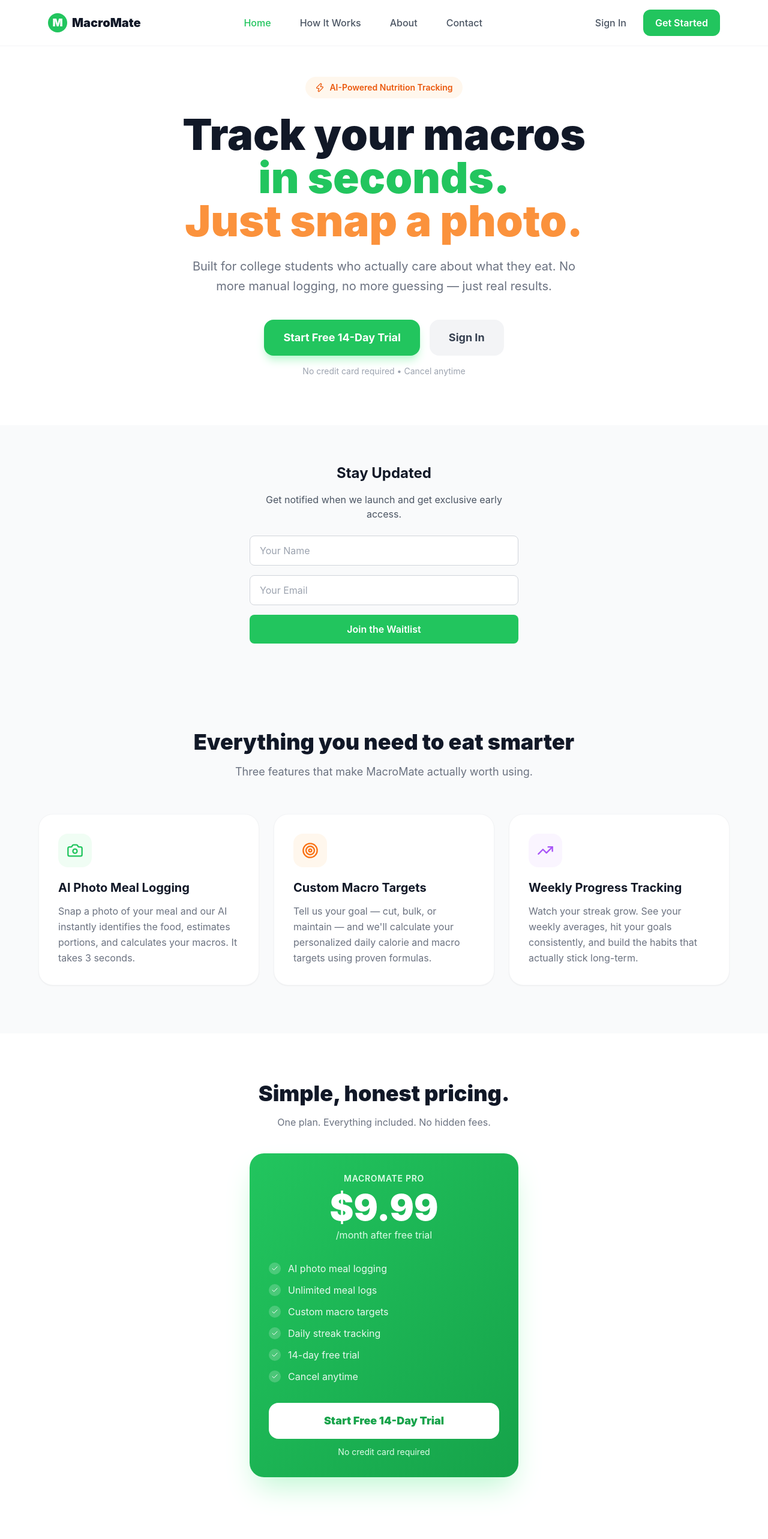
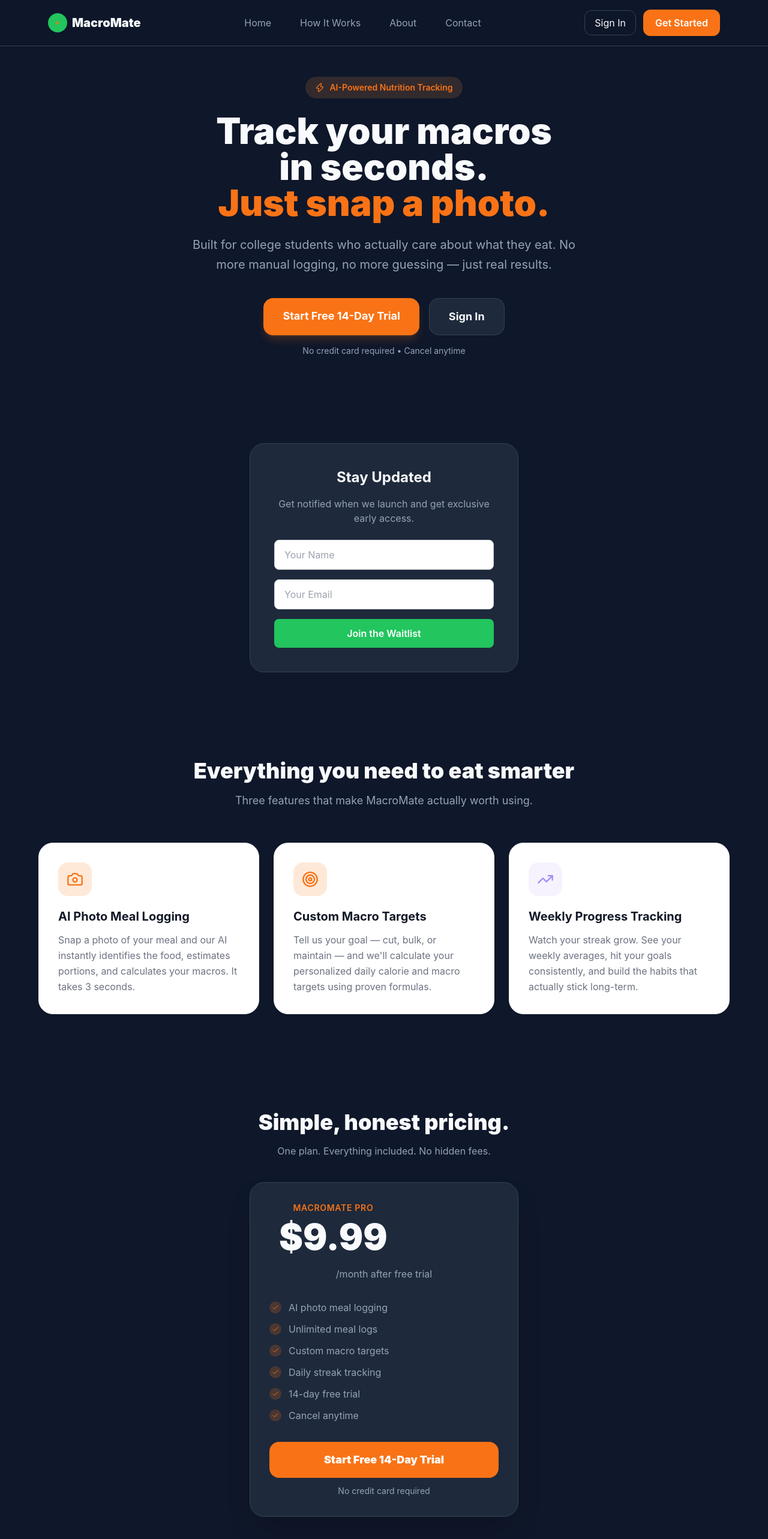
Before and after one commit to Cassini-Rajesh/MacroMate, a Next.js app: page / in a window 1280 px wide. Shown: the top 2566 px of the page at 60% size. Built offline with nearby package versions, Linux system fonts and the light colour scheme.

Commit message:
dark theme redesign with orange accents

```diff
--- a/app/globals.css
+++ b/app/globals.css
@@ -5,10 +5,43 @@
 @import url('https://fonts.googleapis.com/css2?family=Inter:wght@400;500;600;700;800;900&display=swap');
 
 :root {
-  --green-primary: #22c55e;
-  --orange-accent: #f97316;
+  --color-background: #0F172A;
+  --color-surface: #1E293B;
+  --color-border: #334155;
+  --color-accent: #F97316;
+  --color-accent-soft: #FB923C;
+  --color-success: #22C55E;
+  --color-danger: #EF4444;
+  --color-text-primary: #F8FAFC;
+  --color-text-secondary: #94A3B8;
+  --color-macro-blue: #3B82F6;
+  --color-macro-purple: #A78BFA;
+}
+
+html {
+  scroll-behavior: smooth;
 }
 
 body {
   font-family: 'Inter', sans-serif;
+  margin: 0;
+  min-height: 100vh;
+  background: var(--color-background);
+  color: var(--color-text-primary);
 }
+
+* {
+  box-sizing: border-box;
+}
+
+::selection {
+  background: rgba(249, 115, 22, 0.25);
+  color: var(--color-text-primary);
+}
+
+input,
+textarea,
+button,
+select {
+  font: inherit;
+}
--- a/app/layout.tsx
+++ b/app/layout.tsx
@@ -9,7 +9,7 @@ export const metadata: Metadata = {
 export default function RootLayout({ children }: { children: React.ReactNode }) {
   return (
     <html lang="en">
-      <body className="bg-white text-gray-900 antialiased">
+      <body className="bg-primary text-textPrimary antialiased">
         {children}
       </body>
     </html>
--- a/app/page.tsx
+++ b/app/page.tsx
@@ -5,33 +5,33 @@ import EmailCaptureForm from '../components/EmailCaptureForm'
 
 export default function LandingPage() {
   return (
-    <div className="min-h-screen bg-white">
+    <div className="min-h-screen bg-primary text-textPrimary">
       {/* Nav */}
-      <nav className="fixed top-0 w-full z-50 bg-white/80 backdrop-blur-md border-b border-gray-100">
+      <nav className="fixed top-0 w-full z-50 bg-primary/95 backdrop-blur-md border-b border-borderSlate">
         <div className="max-w-6xl mx-auto px-4 py-4 flex items-center justify-between">
           <div className="flex items-center gap-2">
             <Logo />
-            <span className="font-black text-xl text-gray-900">MacroMate</span>
+            <span className="font-black text-xl text-textPrimary">MacroMate</span>
           </div>
           <div className="flex items-center gap-6">
-            <Link href="/" className="text-green-500 font-medium hover:text-green-600 transition-colors px-3 py-2">
+            <Link href="/" className="text-textSecondary hover:text-textPrimary transition-colors px-3 py-2">
               Home
             </Link>
-            <Link href="/how-it-works" className="text-gray-600 font-medium hover:text-gray-900 transition-colors px-3 py-2">
+            <Link href="/how-it-works" className="text-textSecondary hover:text-textPrimary transition-colors px-3 py-2">
               How It Works
             </Link>
-            <Link href="/about" className="text-gray-600 font-medium hover:text-gray-900 transition-colors px-3 py-2">
+            <Link href="/about" className="text-textSecondary hover:text-textPrimary transition-colors px-3 py-2">
               About
             </Link>
-            <Link href="/contact" className="text-gray-600 font-medium hover:text-gray-900 transition-colors px-3 py-2">
+            <Link href="/contact" className="text-textSecondary hover:text-textPrimary transition-colors px-3 py-2">
               Contact
             </Link>
           </div>
           <div className="flex items-center gap-3">
-            <Link href="/login" className="text-gray-600 font-medium hover:text-gray-900 transition-colors px-4 py-2">
+            <Link href="/login" className="text-textPrimary border border-borderSlate px-4 py-2 rounded-xl transition-colors hover:border-accent hover:text-accent">
               Sign In
             </Link>
-            <Link href="/signup" className="bg-green-500 hover:bg-green-600 text-white font-semibold px-5 py-2.5 rounded-xl transition-colors">
+            <Link href="/signup" className="bg-accent hover:bg-accentSoft text-white font-semibold px-5 py-2.5 rounded-xl transition-colors">
               Get Started
             </Link>
           </div>
@@ -41,62 +41,62 @@ export default function LandingPage() {
       {/* Hero */}
       <section className="pt-32 pb-20 px-4">
         <div className="max-w-4xl mx-auto text-center">
-          <div className="inline-flex items-center gap-2 bg-orange-50 text-orange-600 font-semibold px-4 py-2 rounded-full text-sm mb-6">
+          <div className="inline-flex items-center gap-2 bg-accentSoft/15 text-accent font-semibold px-4 py-2 rounded-full text-sm mb-6">
             <Zap className="w-4 h-4" />
             AI-Powered Nutrition Tracking
           </div>
-          <h1 className="text-5xl md:text-7xl font-black text-gray-900 leading-tight mb-6">
+          <h1 className="text-5xl md:text-6xl font-black text-textPrimary leading-tight mb-6">
             Track your macros<br />
-            <span className="text-green-500">in seconds.</span><br />
-            <span className="text-orange-400">Just snap a photo.</span>
+            <span className="text-textPrimary">in seconds.</span><br />
+            <span className="text-accent">Just snap a photo.</span>
           </h1>
-          <p className="text-xl text-gray-500 mb-10 max-w-2xl mx-auto leading-relaxed">
+          <p className="text-xl text-textSecondary mb-10 max-w-2xl mx-auto leading-relaxed">
             Built for college students who actually care about what they eat. No more manual logging, no more guessing — just real results.
           </p>
           <div className="flex flex-col sm:flex-row gap-4 justify-center">
-            <Link href="/signup" className="bg-green-500 hover:bg-green-600 text-white font-bold text-lg px-8 py-4 rounded-2xl transition-all hover:scale-105 shadow-lg shadow-green-200">
+            <Link href="/signup" className="bg-accent hover:bg-accentSoft text-white font-bold text-lg px-8 py-4 rounded-2xl transition-all hover:scale-105 shadow-lg shadow-accent/20">
               Start Free 14-Day Trial
             </Link>
-            <Link href="/login" className="bg-gray-100 hover:bg-gray-200 text-gray-700 font-bold text-lg px-8 py-4 rounded-2xl transition-colors">
+            <Link href="/login" className="bg-surface border border-borderSlate text-textPrimary font-bold text-lg px-8 py-4 rounded-2xl transition-colors hover:bg-borderSlate">
               Sign In
             </Link>
           </div>
-          <p className="text-sm text-gray-400 mt-4">No credit card required • Cancel anytime</p>
+          <p className="text-sm text-textSecondary mt-4">No credit card required • Cancel anytime</p>
         </div>
       </section>
 
       {/* Email Capture */}
-      <section className="py-16 px-4 bg-gray-50">
-        <div className="max-w-md mx-auto text-center">
-          <h2 className="text-2xl font-bold text-gray-900 mb-4">Stay Updated</h2>
-          <p className="text-gray-600 mb-6">Get notified when we launch and get exclusive early access.</p>
+      <section className="py-16 px-4 bg-primary">
+        <div className="max-w-md mx-auto text-center bg-surface border border-borderSlate rounded-3xl p-10">
+          <h2 className="text-2xl font-bold text-textPrimary mb-4">Stay Updated</h2>
+          <p className="text-textSecondary mb-6">Get notified when we launch and get exclusive early access.</p>
           <EmailCaptureForm />
         </div>
       </section>
 
       {/* Features */}
-      <section className="py-20 px-4 bg-gray-50">
+      <section className="py-20 px-4 bg-primary">
         <div className="max-w-6xl mx-auto">
           <div className="text-center mb-14">
-            <h2 className="text-4xl font-black text-gray-900 mb-4">Everything you need to eat smarter</h2>
-            <p className="text-gray-500 text-lg">Three features that make MacroMate actually worth using.</p>
+            <h2 className="text-4xl font-black text-textPrimary mb-4">Everything you need to eat smarter</h2>
+            <p className="text-textSecondary text-lg">Three features that make MacroMate actually worth using.</p>
           </div>
           <div className="grid md:grid-cols-3 gap-6">
             <FeatureCard
-              icon={<Camera className="w-7 h-7 text-green-500" />}
-              iconBg="bg-green-50"
+              icon={<Camera className="w-7 h-7 text-accent" />}
+              iconBg="bg-accentSoft/20"
               title="AI Photo Meal Logging"
               description="Snap a photo of your meal and our AI instantly identifies the food, estimates portions, and calculates your macros. It takes 3 seconds."
             />
             <FeatureCard
-              icon={<Target className="w-7 h-7 text-orange-500" />}
-              iconBg="bg-orange-50"
+              icon={<Target className="w-7 h-7 text-accent" />}
+              iconBg="bg-accentSoft/20"
               title="Custom Macro Targets"
               description="Tell us your goal — cut, bulk, or maintain — and we'll calculate your personalized daily calorie and macro targets using proven formulas."
             />
             <FeatureCard
-              icon={<TrendingUp className="w-7 h-7 text-purple-500" />}
-              iconBg="bg-purple-50"
+              icon={<TrendingUp className="w-7 h-7 text-macroPurple" />}
+              iconBg="bg-macroPurple/10"
               title="Weekly Progress Tracking"
               description="Watch your streak grow. See your weekly averages, hit your goals consistently, and build the habits that actually stick long-term."
             />
@@ -105,14 +105,19 @@ export default function LandingPage() {
       </section>
 
       {/* Pricing */}
-      <section className="py-20 px-4">
+      <section className="py-20 px-4 bg-primary">
         <div className="max-w-md mx-auto text-center">
-          <h2 className="text-4xl font-black text-gray-900 mb-4">Simple, honest pricing.</h2>
-          <p className="text-gray-500 mb-10">One plan. Everything included. No hidden fees.</p>
-          <div className="bg-gradient-to-br from-green-500 to-green-600 rounded-3xl p-8 text-white shadow-2xl shadow-green-200">
-            <div className="text-sm font-semibold uppercase tracking-wider text-green-100 mb-2">MacroMate Pro</div>
-            <div className="text-6xl font-black mb-1">$9.99</div>
-            <div className="text-green-100 mb-8">/month after free trial</div>
+          <h2 className="text-4xl font-black text-textPrimary mb-4">Simple, honest pricing.</h2>
+          <p className="text-textSecondary mb-10">One plan. Everything included. No hidden fees.</p>
+          <div className="rounded-3xl p-8 text-textPrimary shadow-2xl shadow-black/20 border border-borderSlate bg-surface">
+            <div className="flex items-start gap-3 mb-4">
+              <div className="w-1 rounded-full bg-accent" />
+              <div>
+                <div className="text-sm font-semibold uppercase tracking-wider text-accent mb-2">MacroMate Pro</div>
+                <div className="text-6xl font-black mb-1">$9.99</div>
+              </div>
+            </div>
+            <div className="text-textSecondary mb-8">/month after free trial</div>
             <ul className="space-y-3 mb-8 text-left">
               {[
                 'AI photo meal logging',
@@ -123,32 +128,32 @@ export default function LandingPage() {
                 'Cancel anytime',
               ].map(f => (
                 <li key={f} className="flex items-center gap-3">
-                  <div className="w-5 h-5 bg-white/20 rounded-full flex items-center justify-center flex-shrink-0">
-                    <Check className="w-3 h-3 text-white" />
+                  <div className="w-5 h-5 bg-accent/20 rounded-full flex items-center justify-center flex-shrink-0">
+                    <Check className="w-3 h-3 text-accent" />
                   </div>
-                  <span className="text-white/90">{f}</span>
+                  <span className="text-textSecondary">{f}</span>
                 </li>
               ))}
             </ul>
-            <Link href="/signup" className="block w-full bg-white text-green-600 font-black text-lg py-4 rounded-2xl hover:bg-green-50 transition-colors">
+            <Link href="/signup" className="block w-full bg-accent hover:bg-accentSoft text-white font-black text-lg py-4 rounded-2xl transition-colors">
               Start Free 14-Day Trial
             </Link>
-            <p className="text-green-100 text-sm mt-3">No credit card required</p>
+            <p className="text-textSecondary text-sm mt-3">No credit card required</p>
           </div>
         </div>
       </section>
 
       {/* Meet the Founder */}
-      <section className="py-20 px-4 bg-white">
+      <section className="py-20 px-4 bg-primary">
         <div className="max-w-4xl mx-auto text-center">
-          <h2 className="text-4xl font-black text-gray-900 mb-12">Meet the Founder</h2>
+          <h2 className="text-4xl font-black text-textPrimary mb-12">Meet the Founder</h2>
           <div className="grid md:grid-cols-3 gap-8">
             {[1, 2, 3].map((i) => (
               <div key={i} className="flex flex-col items-center">
-                <div className="w-32 h-32 bg-gray-200 rounded-full flex items-center justify-center mb-4">
-                  <span className="text-gray-500 text-sm text-center">Your photo here</span>
+                <div className="w-32 h-32 bg-surface rounded-full flex items-center justify-center mb-4 border border-borderSlate">
+                  <span className="text-textSecondary text-sm text-center">Your photo here</span>
                 </div>
-                <p className="text-gray-600 font-medium">Cassini — Founder & Developer</p>
+                <p className="text-textSecondary font-medium">Cassini — Founder & Developer</p>
               </div>
             ))}
           </div>
@@ -156,14 +161,14 @@ export default function LandingPage() {
       </section>
 
       {/* Footer */}
-      <footer className="py-10 px-4 border-t border-gray-100">
+      <footer className="py-10 px-4 border-t border-borderSlate">
         <div className="max-w-6xl mx-auto flex flex-col md:flex-row items-center justify-between gap-4">
           <div className="flex items-center gap-2">
             <Logo />
-            <span className="font-black text-gray-900">MacroMate</span>
+            <span className="font-black text-textPrimary">MacroMate</span>
           </div>
-          <p className="text-gray-400 text-sm">Eat smart. Stay fueled. Crush your goals.</p>
-          <p className="text-gray-400 text-sm">© 2024 MacroMate</p>
+          <p className="text-textSecondary text-sm">Eat smart. Stay fueled. Crush your goals.</p>
+          <p className="text-textSecondary text-sm">© 2026 MacroMate</p>
         </div>
       </footer>
     </div>
--- a/components/Logo.tsx
+++ b/components/Logo.tsx
@@ -4,18 +4,10 @@ export default function Logo() {
   return (
     <svg width="32" height="32" viewBox="0 0 32 32" fill="none" xmlns="http://www.w3.org/2000/svg">
       <circle cx="16" cy="16" r="16" fill="#22c55e" />
-      <text
-        x="16"
-        y="21.5"
-        textAnchor="middle"
-        fill="white"
-        fontSize="18"
-        fontWeight="900"
-        fontFamily="Inter, system-ui, -apple-system, BlinkMacSystemFont, 'Segoe UI', sans-serif"
-        letterSpacing="-0.02em"
-      >
-        M
-      </text>
+      <path
+        d="M20 9.5L12.5 17.5H17.5L12 22.5L19.5 14.5H14.5L20 9.5Z"
+        fill="#F97316"
+      />
     </svg>
   )
 }
```
Also changed, not shown: app/dashboard/page.tsx (+5 -5 lines), components/DashboardMeals.tsx (+17 -17 lines), tailwind.config.ts (+13 -0 lines).
